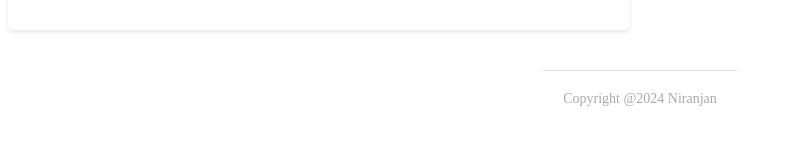
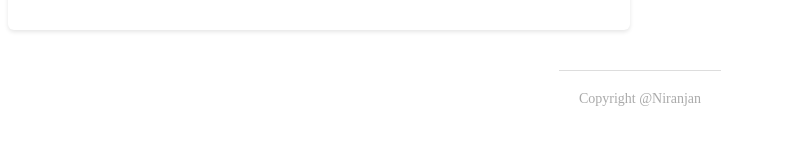
Before and after one commit to niranjanq/Poll, a Svelte app: page / in a window 1280 px wide. Shown: the part 427-572 px from the top of the page, without its empty margins (0-802 px from the left). Built offline with nearby package versions, Linux system fonts and the light colour scheme.

Commit message:
fix: resolving errors

```diff
--- a/src/components/Footer.svelte
+++ b/src/components/Footer.svelte
@@ -1,16 +1,17 @@
 <footer>
-<div class="copyright">Copyright @2024 Niranjan</div>
+  <div class="copyright">Copyright @Niranjan</div>
 </footer>
+
 <style>
-    footer{
+  footer {
     padding: 40px;
     text-align: center;
   }
-    .copyright{
-        color:#aaa;
+  .copyright {
+    color: #aaa;
     font-size: 14px;
-        display:inline-block;
-        padding:20px;
+    display: inline-block;
+    padding: 20px;
     border-top: 1px solid #ddd;
   }
 </style>
```
Lines whose indentation alone changed are shown as unchanged.
